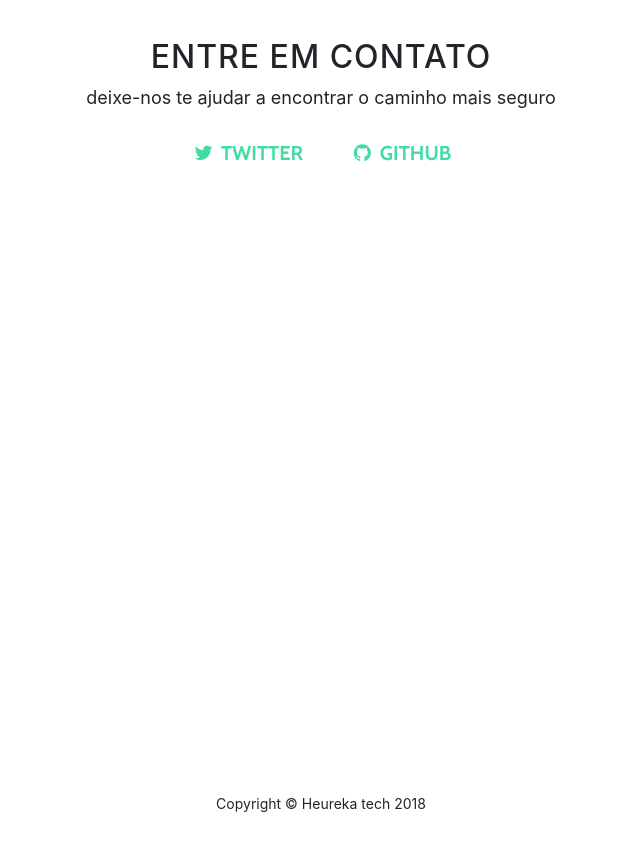
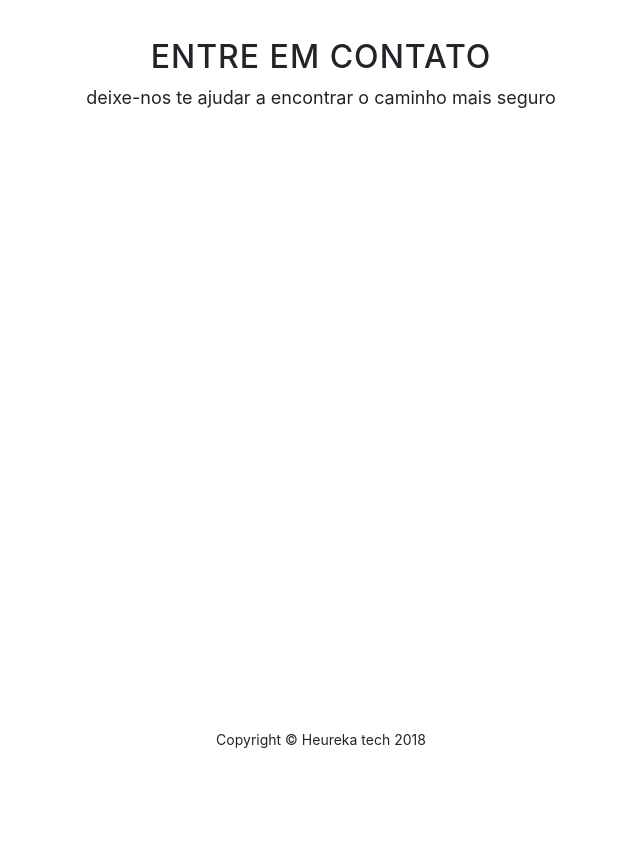
Before and after one commit to heurekatech/heurekatech.github.io, a website with bundled scripts: page index.html in a window 1280 px wide. Shown: the part 2060-2911 px from the top of the page, without its empty margins (319-959 px from the left). After the commit the page ends 2861 px from the top, so only its background shows below. Built offline with nearby package versions, Linux system fonts and the light colour scheme.

Commit message:
Update index.html

```diff
--- a/index.html
+++ b/index.html
@@ -98,9 +98,15 @@
           <div class="col-lg-8 mx-auto">
             <h2>Entre em contato</h2>
             <p>deixe-nos te ajudar a encontrar o caminho mais seguro</p>
+
+
+
+
+
+
               <!--a href="http://startbootstrap.com/template-overviews/grayscale/">Grayscale template overview page</a>
               on Start Bootstrap to give some feedback about this theme!</p-->
-            <ul class="list-inline banner-social-buttons">
+            <!--ul class="list-inline banner-social-buttons">
               <li class="list-inline-item">
                 <a href="https://twitter.com/SBootstrap" class="btn btn-default btn-lg">
                   <i class="fa fa-twitter fa-fw"></i>
@@ -118,8 +124,8 @@
                   <i class="fa fa-google-plus fa-fw"></i>
                   <span class="network-name">Google+</span>
                 </a>
-              </li-->
-            </ul>
+              </li>
+            </ul-->
           </div>
         </div>
       </div>
```
